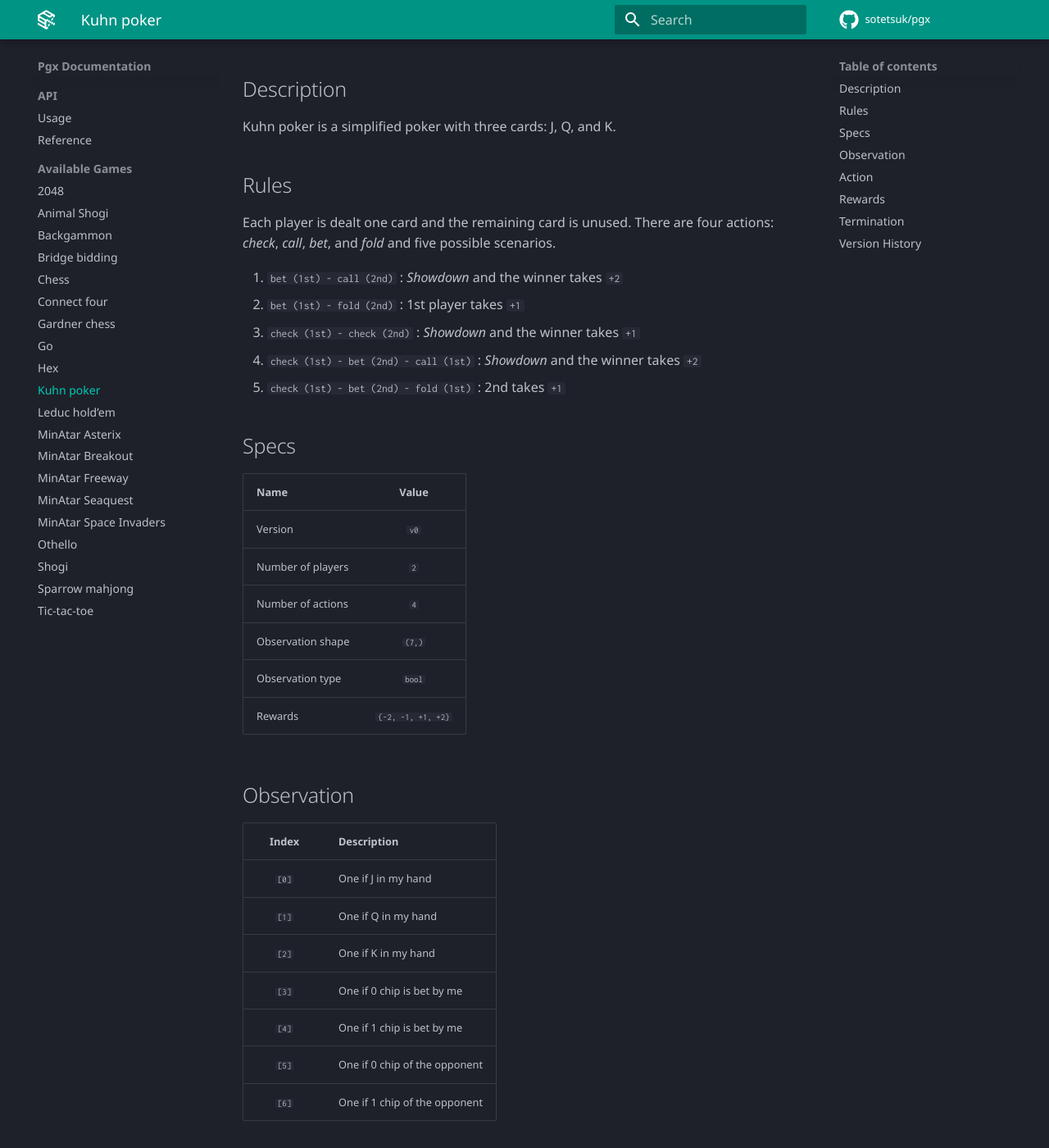
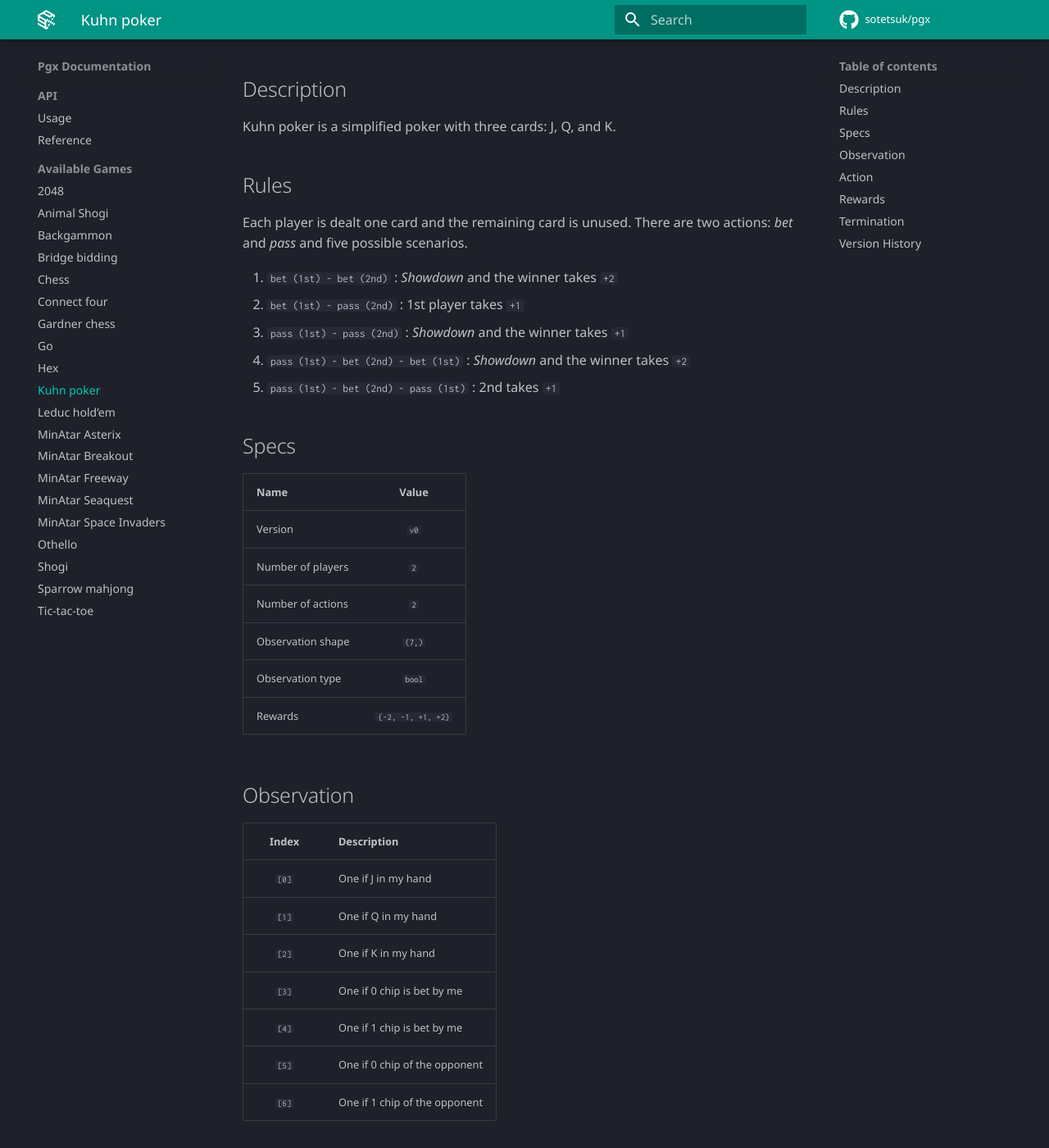
Before and after one commit to sotetsuk/pgx, an MkDocs documentation site: the page built from docs/kuhn_poker.md, in a window 1280 px wide and 1400 px high, scrolled down 415 px. Shown: the whole window at 82% size. Built offline with MkDocs 1.6.1 and Material for MkDocs 9.7.7, drawn with Linux system fonts in a browser that asks for light colours; comment, search, counter and statistics services are not loaded; some of the changed text lies outside the part shown.

Commit message:
[Kuhn Poker] Simplify action space (#1171)

```diff
--- a/docs/kuhn_poker.md
+++ b/docs/kuhn_poker.md
@@ -19,13 +19,13 @@ Kuhn poker is a simplified poker with three cards: J, Q, and K.
 ## Rules
 
 Each player is dealt one card and the remaining card is unused.
-There are four actions: *check*, *call*, *bet*, and *fold* and five possible scenarios.
+There are two actions: *bet* and *pass* and five possible scenarios.
 
-1. `bet   (1st) - call  (2nd)` : *Showdown* and the winner takes `+2`
-2. `bet   (1st) - fold  (2nd)` : 1st player takes `+1`
-3. `check (1st) - check (2nd)` : *Showdown* and the winner takes `+1`
-4. `check (1st) - bet   (2nd) - call (1st)` : *Showdown* and the winner takes `+2`
-5. `check (1st) - bet   (2nd) - fold (1st)` : 2nd takes `+1`
+1. `bet (1st) - bet (2nd)` : *Showdown* and the winner takes `+2`
+2. `bet (1st) - pass (2nd)` : 1st player takes `+1`
+3. `pass (1st) - pass (2nd)` : *Showdown* and the winner takes `+1`
+4. `pass (1st) - bet (2nd) - bet (1st)` : *Showdown* and the winner takes `+2`
+5. `pass (1st) - bet (2nd) - pass (1st)` : 2nd takes `+1`
 
 ## Specs
 
@@ -33,7 +33,7 @@ There are four actions: *check*, *call*, *bet*, and *fold* and five possible sce
 |:---|:----:|
 | Version | `v0` |
 | Number of players | `2` |
-| Number of actions | `4` |
+| Number of actions | `2` |
 | Observation shape | `(7,)` |
 | Observation type | `bool` |
 | Rewards | `{-2, -1, +1, +2}` |
@@ -55,10 +55,9 @@ There are four distinct actions.
 
 | Action | Index |
 |:---|----:|
-| Call | 0|
-| Bet | 1|
-| Fold | 2|
-| Check | 3|
+| Bet | 0|
+| Pass | 1|
+
 
 ## Rewards
 The winner takes `+2` or `+1` depending on the game payoff.
```
Also changed, not shown: 2 other files.
